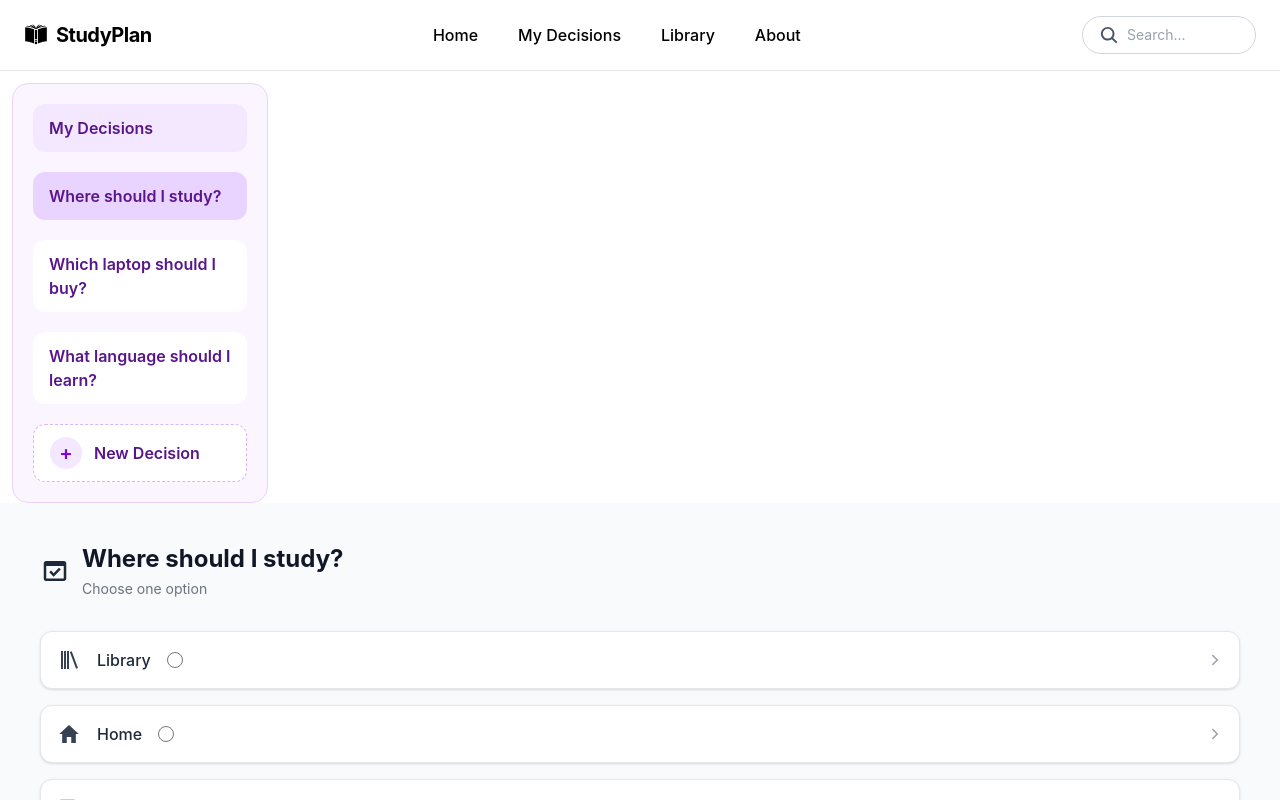
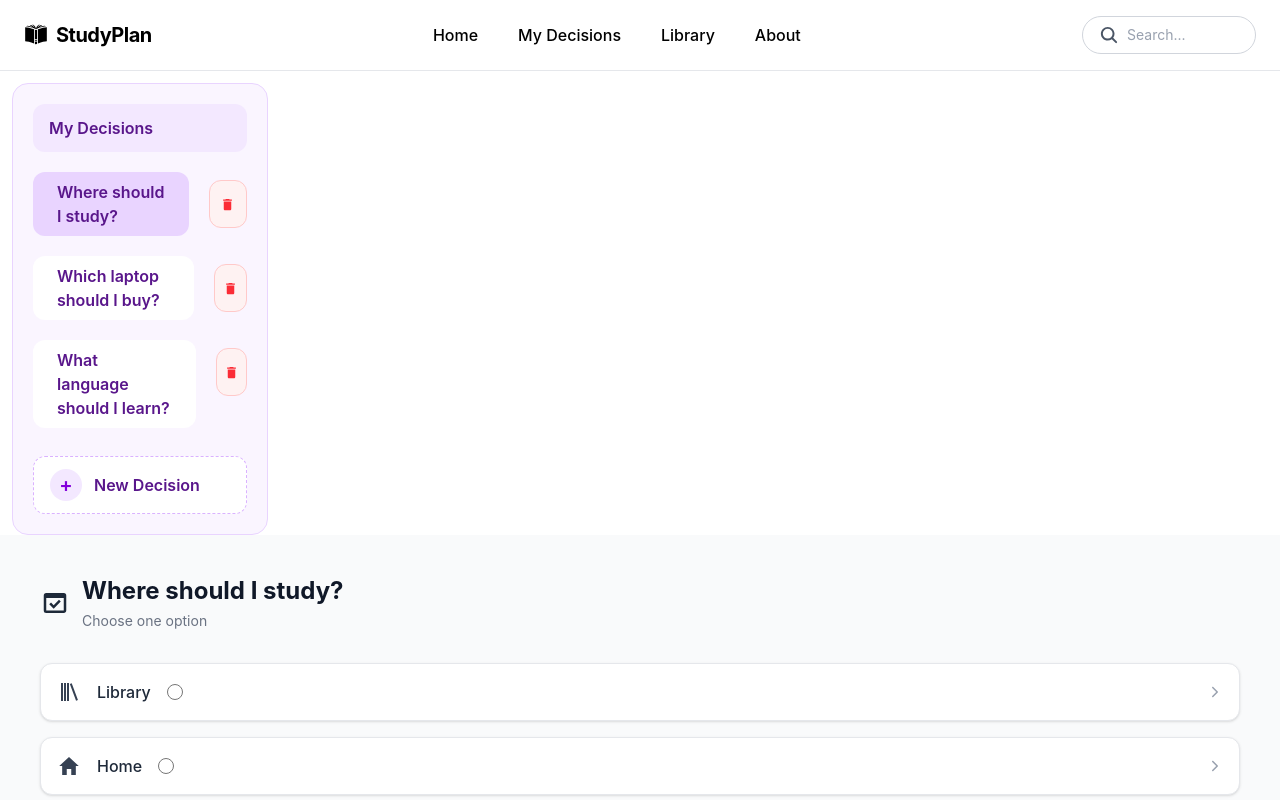
Before and after one commit to AytacMirzeyeva20/NV-ProjectLab, a React (Vite) app: page /sidebar in a window 1280 px wide. Shown: the top 800 px of the page. Built offline with nearby package versions, Linux system fonts and the light colour scheme; the HTML template or start-up script is replaced by a standard one.

Commit message:
LocalStorage duzeldi

```diff
--- a/src/components/Sidebar/DecisionBoard.jsx
+++ b/src/components/Sidebar/DecisionBoard.jsx
@@ -1,8 +1,13 @@
-import { useState } from "react";
+import { useState,useEffect } from "react";
 import Sidebar from "./Sidebar";
 import Main from "../Main/Main";
 function DecisionBoard(){
-   const [decisions, setDecisions] = useState([
+   const [decisions, setDecisions] = useState(()=>{
+    const savedDecisions = localStorage.getItem("decisions");
+  if (savedDecisions) {
+    return JSON.parse(savedDecisions);
+  }
+    return[
   {
     id: 1,
     question: "Where should I study?",
@@ -28,9 +33,12 @@ function DecisionBoard(){
     { id: 1, name: "English" },
     { id: 2, name: "German" },
     { id: 3, name: "Spanish" },
-  ],
-},
-]);
+  ]
+   }]
+});
+
+
+
 const [currentDecision, setCurrentDecision] = useState(1);
 const decision = decisions.find(
   (item) => item.id === currentDecision
@@ -46,7 +54,7 @@ return;
 setNewOptions([
     ...newoptions,
     {
-      id: Date.now(),
+  id: newoptions.length + 1,
       name: newoption,
     },
   ]);
@@ -63,17 +71,29 @@ const handleCreateDecision = () => {
     question: newquestion,
     options: newoptions,
   };
-
   setDecisions([...decisions, newDecision]);
-
   setCurrentDecision(newDecision.id);
-
   setFormOpen(false);
-
   setNewQuestion("");
   setNewOption("");
   setNewOptions([]);
 };
+const handleDeleteSection = (id) => {
+  setDecisions((prev) => {
+    const updatedDecisions = prev.filter(
+      (decision) => decision.id !== id
+    );
+
+    if (currentDecision === id && updatedDecisions.length > 0) {
+      setCurrentDecision(updatedDecisions[0].id);
+    }
+
+    return updatedDecisions;
+  });
+};
+useEffect(()=>{
+localStorage.setItem("decisions", JSON.stringify(decisions));
+},[decisions]);
     return(
         <>
         {formopen && (
@@ -105,9 +125,10 @@ const handleCreateDecision = () => {
 </button>
   </div>
 )}
-        <Sidebar decisions={decisions} currentDecision={currentDecision} setCurrentDecision={setCurrentDecision} setFormOpen={setFormOpen} />
+ <Sidebar decisions={decisions} currentDecision={currentDecision}
+setCurrentDecision={setCurrentDecision} setFormOpen={setFormOpen} handleDeleteSection={handleDeleteSection} />
         <Main decision={decision} />
         </>
     )
 }
-export default DecisionBoard
+export default DecisionBoard;
--- a/src/components/Sidebar/Sidebar.jsx
+++ b/src/components/Sidebar/Sidebar.jsx
@@ -1,4 +1,5 @@
-function Sidebar({decisions,currentDecision,setCurrentDecision,setFormOpen}){
+import { MdDelete } from "react-icons/md";
+function Sidebar({decisions,currentDecision,setCurrentDecision,setFormOpen,handleDeleteSection}){
     return(
         <>
  <aside className="w-full rounded-2xl border border-purple-200 bg-purple-50 p-5 md:w-64 mt-3 ml-3">
@@ -7,12 +8,17 @@ My Decisions
   </h2>
     {decisions.map((decision) => (
   <div key={decision.id}>
+    <div className="flex gap-5">
   <p onClick={()=>setCurrentDecision(decision.id)}
-  className={`mb-5 rounded-xl px-4 py-3 font-semibold ${currentDecision === decision.id ? "bg-purple-200 text-purple-900"  : "bg-white text-purple-900"
+  className={`mb-5 rounded-xl px-6 py-2 font-semibold ${currentDecision === decision.id ? "bg-purple-200 text-purple-900"  : "bg-white text-purple-900"
   }`}
 >
   {decision.question}
 </p>
+<button onClick={() => handleDeleteSection(decision.id)} className="mt-2 flex h-12 w-15 items-center justify-center rounded-xl border border-red-200 bg-red-50 text-red-500 transition duration-200 hover:border-red-300 hover:bg-red-100 hover:text-red-600 hover:shadow-sm">
+  <MdDelete size={15} />
+</button>
+</div>
   </div>
 ))}
  <div onClick={()=>setFormOpen(true)} className="mt-2 flex cursor-pointer items-center gap-3 rounded-xl border border-dashed border-purple-300 bg-white px-4 py-3 text-purple-900 transition hover:border-purple-500 hover:bg-purple-50 hover:shadow-sm">
@@ -21,6 +27,7 @@ My Decisions
   </span>
   <h3 className="font-semibold">New Decision</h3>
 </div>
+
         </aside>
         </>
     )
```
